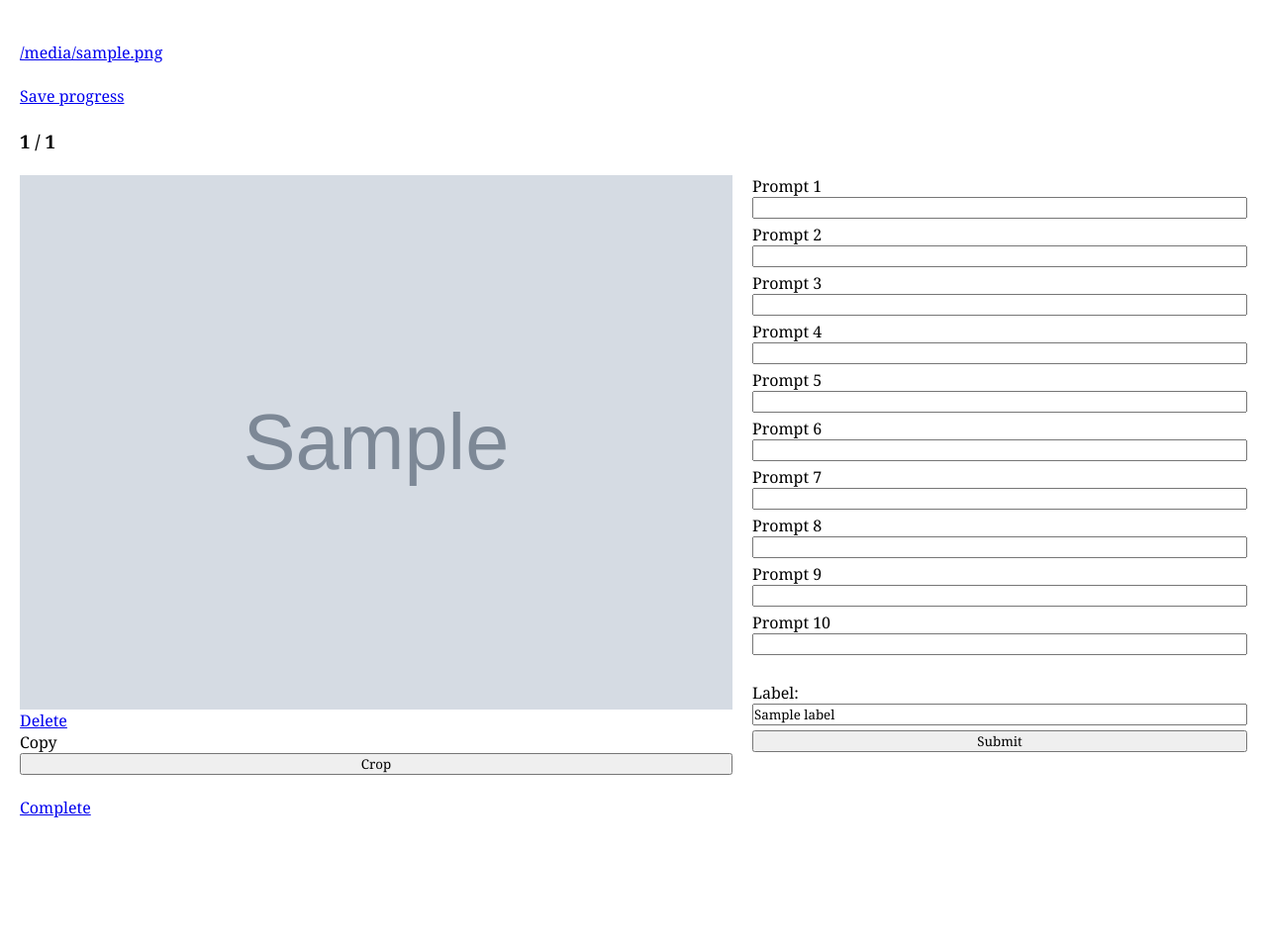
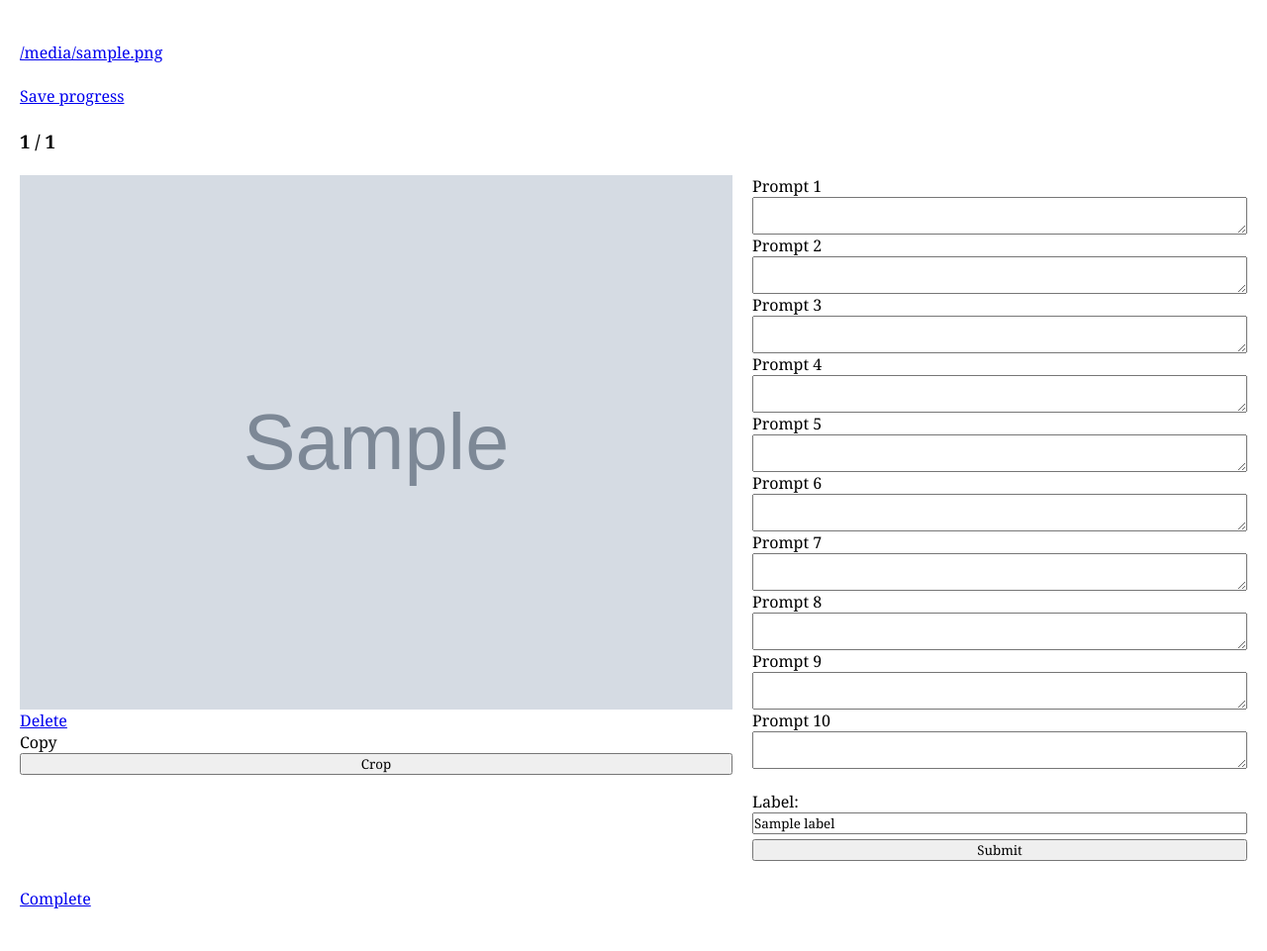
Before and after one commit to SaniaE/annotation-tool, a Flask app: template templates/index.html in a window 1280 px wide. Shown: the whole page at 99% size. Before the commit the page ends 826 px from the top, so only its background shows below. Run offline with Flask 3, Linux system fonts and the light colour scheme; the template is opened without the code that fills it: most values are stand-ins (such as "Sample title", 1, 10 or a date in 2020); grey boxes marked "Sample" are stand-in pictures; some libraries are stand-ins or nearby versions.

Commit message:
Changed prompt input types

```diff
--- a/templates/index.html
+++ b/templates/index.html
@@ -49,6 +49,7 @@
                         <label for="copy">Copy</label>
                         <input type="checkbox" id="copy" style="display:none;" name="copy">
                         <button id="crop" value="{{image}}">Crop</button>
+                        <button id="cancel" style="display:none;">Cancel</button>
                     </div>
 
                     <div id="promptsSection">
@@ -60,9 +61,9 @@
                                 <!-- TODO: Add required for the input fields -->
                                 {% if prompts %}
                                     {% set prompt = prompts.split('\n')%}
-                                    <input type="text" name="{{image}}_{{i}}" class="prompts" value="{{prompt[i-1]}}">
+                                    <textarea type="text" name="{{image}}_{{i}}" class="prompts" value="{{prompt[i-1]}}"></textarea>
                                 {% else %}
-                                    <input type="text" name="{{image}}_{{i}}" class="prompts">
+                                    <textarea type="text" name="{{image}}_{{i}}" class="prompts"></textarea>
                                 {% endif %}
 
                             {% endfor %}
```
